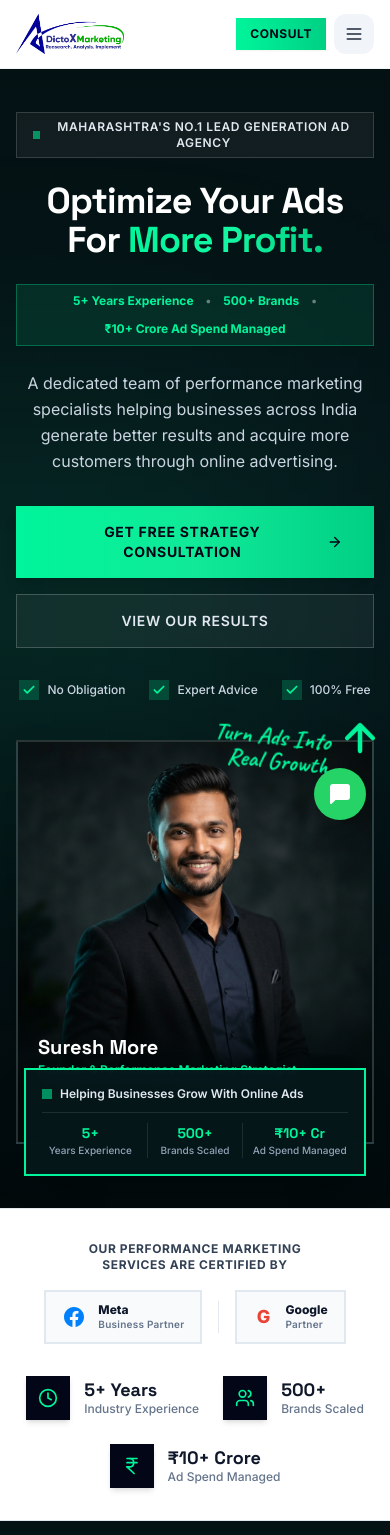
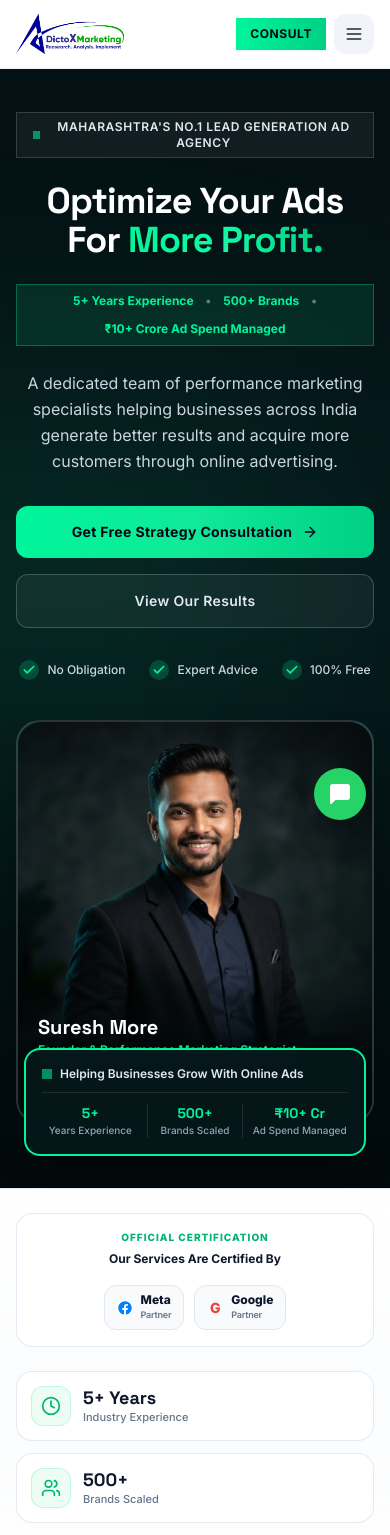
Before and after one commit to abhishekparekar/DictoX, a React (Vite) app: page / in a window 390 px wide. Shown: the top 1535 px of the page. Built offline with nearby package versions, Linux system fonts and the light colour scheme.

Commit message:
Remove tilted handwriting scribble annotations and fix TrustBar to balanced 3-column responsive layout

```diff
--- a/src/sections/HeroSection.jsx
+++ b/src/sections/HeroSection.jsx
@@ -47,7 +47,7 @@ export default function HeroSection({ onOpenConsultation }) {
             <div className="flex flex-col sm:flex-row items-center justify-center lg:justify-start gap-4 pt-2">
               <button
                 onClick={onOpenConsultation}
-                className="w-full sm:w-auto inline-flex items-center justify-center gap-2.5 px-8 py-4 rounded-none text-sm sm:text-base font-bold text-slate-950 bg-gradient-to-r from-[#00f59b] via-[#10e998] to-[#00d084] hover:from-[#15f8a3] hover:to-[#02df8f] transition-all duration-300 shadow-lg hover:shadow-xl hover:shadow-[#00f59b]/25 hover:-translate-y-1 cursor-pointer uppercase tracking-wider"
+                className="w-full sm:w-auto inline-flex items-center justify-center gap-2.5 px-8 py-4 rounded-xl text-sm sm:text-base font-bold text-slate-950 bg-gradient-to-r from-[#00f59b] via-[#10e998] to-[#00d084] hover:shadow-[0_8px_30px_rgba(0,245,155,0.4)] active:scale-[0.98] transition-all duration-300 hover:-translate-y-1 cursor-pointer tracking-wide"
               >
                 <span>Get Free Strategy Consultation</span>
                 <ArrowRight className="w-4 h-4 transition-transform group-hover:translate-x-1" />
@@ -55,7 +55,7 @@ export default function HeroSection({ onOpenConsultation }) {
 
               <a
                 href="#results"
-                className="w-full sm:w-auto inline-flex items-center justify-center gap-2 px-7 py-4 rounded-none text-sm sm:text-base font-semibold text-slate-200 bg-white/5 border border-white/20 hover:bg-white/10 hover:border-white/30 transition-all duration-300 hover:-translate-y-0.5 uppercase tracking-wider"
+                className="w-full sm:w-auto inline-flex items-center justify-center gap-2 px-7 py-4 rounded-xl text-sm sm:text-base font-semibold text-slate-200 bg-white/5 border border-white/20 hover:bg-white/10 hover:border-white/30 transition-all duration-300 hover:-translate-y-0.5 tracking-wide"
               >
                 <span>View Our Results</span>
               </a>
@@ -64,19 +64,19 @@ export default function HeroSection({ onOpenConsultation }) {
             {/* Trust Checks */}
             <div className="flex flex-wrap items-center justify-center lg:justify-start gap-6 pt-2 text-xs sm:text-sm text-slate-300">
               <div className="flex items-center gap-2">
-                <div className="w-5 h-5 rounded-none bg-[#00f59b]/20 flex items-center justify-center text-[#00f59b]">
+                <div className="w-5 h-5 rounded-full bg-[#00f59b]/20 flex items-center justify-center text-[#00f59b]">
                   <Check className="w-3.5 h-3.5 stroke-[3]" />
                 </div>
                 <span className="font-medium">No Obligation</span>
               </div>
               <div className="flex items-center gap-2">
-                <div className="w-5 h-5 rounded-none bg-[#00f59b]/20 flex items-center justify-center text-[#00f59b]">
+                <div className="w-5 h-5 rounded-full bg-[#00f59b]/20 flex items-center justify-center text-[#00f59b]">
                   <Check className="w-3.5 h-3.5 stroke-[3]" />
                 </div>
                 <span className="font-medium">Expert Advice</span>
               </div>
               <div className="flex items-center gap-2">
-                <div className="w-5 h-5 rounded-none bg-[#00f59b]/20 flex items-center justify-center text-[#00f59b]">
+                <div className="w-5 h-5 rounded-full bg-[#00f59b]/20 flex items-center justify-center text-[#00f59b]">
                   <Check className="w-3.5 h-3.5 stroke-[3]" />
                 </div>
                 <span className="font-medium">100% Free</span>
@@ -85,29 +85,17 @@ export default function HeroSection({ onOpenConsultation }) {
 
           </div>
 
-          {/* Right Column: Founder Suresh More with handwritten Growth Arrow and Badge */}
+          {/* Right Column: Founder Suresh More Showcase */}
           <div className="lg:col-span-5 relative flex flex-col items-center">
             {/* Visual Container */}
             <div className="relative w-full max-w-[380px] sm:max-w-[440px] md:max-w-[460px]">
 
-              {/* Handwritten Floating Arrow Note */}
-              <div className="absolute -top-4 -right-2 sm:-right-6 z-20 flex items-center gap-2 text-right">
-                <div className="flex flex-col items-end">
-                  <span className="font-handwriting text-2xl sm:text-3xl text-[#00f59b] font-bold leading-none rotate-6 drop-shadow-md">
-                    Turn Ads Into<br />Real Growth
-                  </span>
-                </div>
-                <svg className="w-11 h-11 text-[#00f59b] animate-bounce" viewBox="0 0 24 24" fill="none" stroke="currentColor" strokeWidth="2.5" strokeLinecap="round" strokeLinejoin="round">
-                  <path d="M12 19V5M5 12l7-7 7 7"/>
-                </svg>
-              </div>
-
-              {/* Main Photo Frame: Sharp Rectangle */}
-              <div className="relative rounded-none overflow-hidden border-2 border-white/15 shadow-2xl bg-gradient-to-b from-[#0a2327] to-[#041012]">
+              {/* Main Photo Frame */}
+              <div className="relative rounded-3xl overflow-hidden border-2 border-white/15 shadow-2xl bg-gradient-to-b from-[#0a2327] to-[#041012]">
                 <img
                   src="/images/founder.jpg"
                   alt="Suresh More - Founder & Performance Marketing Strategist"
-                  className="w-full h-[400px] sm:h-[460px] md:h-[480px] object-cover object-top hover:scale-102 transition-transform duration-500 rounded-none"
+                  className="w-full h-[400px] sm:h-[460px] md:h-[480px] object-cover object-top hover:scale-102 transition-transform duration-500 rounded-3xl"
                 />
 
                 {/* Gradient overlay at bottom of photo */}
@@ -124,8 +112,8 @@ export default function HeroSection({ onOpenConsultation }) {
                 </div>
               </div>
 
-              {/* Floating Bottom Card: Sharp Rectangle */}
-              <div className="absolute -bottom-8 inset-x-2 sm:-inset-x-2 bg-[#06181b]/95 border-2 border-[#00f59b] rounded-none p-4 shadow-2xl backdrop-blur-md z-20">
+              {/* Floating Bottom Card */}
+              <div className="absolute -bottom-8 inset-x-2 sm:-inset-x-2 bg-[#06181b]/95 border-2 border-[#00f59b] rounded-2xl p-4 shadow-2xl backdrop-blur-md z-20">
                 <div className="flex items-center justify-between pb-2.5 border-b border-white/10">
                   <span className="text-xs sm:text-sm text-slate-200 font-semibold flex items-center gap-2">
                     <span className="w-2.5 h-2.5 rounded-none bg-[#00f59b] animate-pulse" />
--- a/src/sections/TrustBar.jsx
+++ b/src/sections/TrustBar.jsx
@@ -1,92 +1,90 @@
 import React from 'react';
-import { Clock, Users, IndianRupee } from 'lucide-react';
+import { Clock, Users, IndianRupee, ShieldCheck } from 'lucide-react';
 
 export default function TrustBar() {
   return (
-    <section className="bg-white border-y border-slate-200 py-8 sm:py-10 relative z-20 shadow-xs">
+    <section className="bg-gradient-to-b from-white via-slate-50/60 to-white border-y border-slate-200/90 py-6 sm:py-8 relative z-20 shadow-xs">
       <div className="max-w-7xl mx-auto px-4 sm:px-6 lg:px-8 xl:px-12">
-        <div className="flex flex-col lg:flex-row items-center justify-between gap-8 lg:gap-10">
+        <div className="grid grid-cols-1 lg:grid-cols-12 gap-6 lg:gap-8 items-center">
 
-          {/* Left: Certifications */}
-          <div className="flex flex-col sm:flex-row items-center gap-4 sm:gap-8 text-center sm:text-left">
-            <span className="text-xs sm:text-sm font-bold uppercase tracking-wider text-slate-700 max-w-[220px] leading-snug">
-              Our Performance Marketing Services Are Certified By
-            </span>
+          {/* Left: Certifications Bar (5 columns on desktop) */}
+          <div className="lg:col-span-5 flex flex-col sm:flex-row items-center justify-between gap-4 p-4 sm:p-4.5 rounded-2xl bg-white border border-slate-200/90 shadow-xs">
+            <div className="text-center sm:text-left">
+              <span className="text-[10px] font-extrabold uppercase tracking-widest text-[#00b370] block">
+                Official Certification
+              </span>
+              <span className="text-xs sm:text-sm font-bold text-slate-900 leading-snug">
+                Our Services Are Certified By
+              </span>
+            </div>
 
-            <div className="flex items-center gap-4 sm:gap-6">
-              {/* Meta Partner: Sharp Rectangle */}
-              <div className="flex items-center gap-3 px-4 py-2.5 rounded-none bg-slate-50 border-2 border-slate-200 shadow-2xs hover:border-blue-500 transition-colors">
-                <svg className="w-6 h-6 text-[#0081FB]" viewBox="0 0 24 24" fill="currentColor">
+            <div className="flex items-center gap-2.5 shrink-0">
+              {/* Meta Business Partner */}
+              <div className="flex items-center gap-2 px-3 py-2 rounded-xl bg-slate-50 hover:bg-blue-50/50 border border-slate-200 hover:border-blue-400 transition-colors shadow-2xs">
+                <svg className="w-4 h-4 text-[#0081FB] shrink-0" viewBox="0 0 24 24" fill="currentColor">
                   <path d="M12 2C6.477 2 2 6.477 2 12c0 4.991 3.657 9.128 8.438 9.879V14.89h-2.54V12h2.54V9.797c0-2.506 1.492-3.89 3.777-3.89 1.094 0 2.238.195 2.238.195v2.46h-1.26c-1.243 0-1.63.771-1.63 1.562V12h2.773l-.443 2.89h-2.33v6.989C18.343 21.129 22 16.99 22 12c0-5.523-4.477-10-10-10z"/>
                 </svg>
                 <div className="text-left">
-                  <div className="text-xs sm:text-sm font-extrabold text-slate-900 leading-tight">Meta</div>
-                  <div className="text-[10px] text-slate-500 font-semibold tracking-wide">Business Partner</div>
+                  <div className="text-xs font-black text-slate-900 leading-none">Meta</div>
+                  <div className="text-[9px] text-slate-500 font-semibold tracking-tight mt-0.5">Partner</div>
                 </div>
               </div>
 
-              {/* Divider */}
-              <div className="h-8 w-px bg-slate-200" />
-
-              {/* Google Partner: Sharp Rectangle */}
-              <div className="flex items-center gap-3 px-4 py-2.5 rounded-none bg-slate-50 border-2 border-slate-200 shadow-2xs hover:border-red-500 transition-colors">
-                <div className="w-5 h-5 flex items-center justify-center font-black text-lg text-[#EA4335]">
+              {/* Google Partner */}
+              <div className="flex items-center gap-2 px-3 py-2 rounded-xl bg-slate-50 hover:bg-red-50/50 border border-slate-200 hover:border-red-400 transition-colors shadow-2xs">
+                <span className="w-4 h-4 flex items-center justify-center font-black text-sm text-[#EA4335] shrink-0">
                   G
-                </div>
+                </span>
                 <div className="text-left">
-                  <div className="text-xs sm:text-sm font-extrabold text-slate-900 leading-tight">Google</div>
-                  <div className="text-[10px] text-slate-500 font-semibold tracking-wide">Partner</div>
+                  <div className="text-xs font-black text-slate-900 leading-none">Google</div>
+                  <div className="text-[9px] text-slate-500 font-semibold tracking-tight mt-0.5">Partner</div>
                 </div>
               </div>
             </div>
           </div>
 
-          {/* Right: 3 Key Metrics Cards: Sharp Rectangles */}
-          <div className="flex flex-wrap items-center justify-center gap-6 sm:gap-10">
-            {/* Stat 1 */}
-            <div className="flex items-center gap-3.5">
-              <div className="w-11 h-11 rounded-none bg-slate-950 text-white flex items-center justify-center shadow-md">
-                <Clock className="w-5 h-5 text-[#00f59b]" />
+          {/* Right: 3 Key Metrics Cards in Guaranteed 3-Column Grid (7 columns on desktop) */}
+          <div className="lg:col-span-7 grid grid-cols-1 sm:grid-cols-3 gap-3 sm:gap-4">
+
+            {/* Stat 1: 5+ Years Experience */}
+            <div className="flex items-center gap-3 p-3.5 sm:p-4 rounded-2xl bg-white border border-slate-200/90 shadow-xs hover:border-[#00b370]/50 transition-all">
+              <div className="w-10 h-10 rounded-xl bg-emerald-50 text-[#00b370] flex items-center justify-center shrink-0 border border-emerald-200/60 shadow-2xs">
+                <Clock className="w-5 h-5" />
               </div>
-              <div className="text-left">
-                <div className="text-lg sm:text-xl font-extrabold text-slate-900 font-display leading-tight">
+              <div className="min-w-0">
+                <div className="text-lg sm:text-xl font-black text-slate-900 font-display leading-tight truncate">
                   5+ Years
                 </div>
-                <div className="text-xs text-slate-500 font-medium">Industry Experience</div>
+                <div className="text-[11px] text-slate-500 font-medium truncate">Industry Experience</div>
               </div>
             </div>
 
-            {/* Divider */}
-            <div className="hidden sm:block h-8 w-px bg-slate-200" />
-
-            {/* Stat 2 */}
-            <div className="flex items-center gap-3.5">
-              <div className="w-11 h-11 rounded-none bg-slate-950 text-white flex items-center justify-center shadow-md">
-                <Users className="w-5 h-5 text-[#00f59b]" />
+            {/* Stat 2: 500+ Brands Scaled */}
+            <div className="flex items-center gap-3 p-3.5 sm:p-4 rounded-2xl bg-white border border-slate-200/90 shadow-xs hover:border-[#00b370]/50 transition-all">
+              <div className="w-10 h-10 rounded-xl bg-emerald-50 text-[#00b370] flex items-center justify-center shrink-0 border border-emerald-200/60 shadow-2xs">
+                <Users className="w-5 h-5" />
               </div>
-              <div className="text-left">
-                <div className="text-lg sm:text-xl font-extrabold text-slate-900 font-display leading-tight">
+              <div className="min-w-0">
+                <div className="text-lg sm:text-xl font-black text-slate-900 font-display leading-tight truncate">
                   500+
                 </div>
-                <div className="text-xs text-slate-500 font-medium">Brands Scaled</div>
+                <div className="text-[11px] text-slate-500 font-medium truncate">Brands Scaled</div>
               </div>
             </div>
 
-            {/* Divider */}
-            <div className="hidden sm:block h-8 w-px bg-slate-200" />
-
-            {/* Stat 3 */}
-            <div className="flex items-center gap-3.5">
-              <div className="w-11 h-11 rounded-none bg-slate-950 text-white flex items-center justify-center shadow-md">
-                <IndianRupee className="w-5 h-5 text-[#00f59b]" />
+            {/* Stat 3: ₹10+ Crore Ad Spend */}
+            <div className="flex items-center gap-3 p-3.5 sm:p-4 rounded-2xl bg-white border border-slate-200/90 shadow-xs hover:border-[#00b370]/50 transition-all">
+              <div className="w-10 h-10 rounded-xl bg-emerald-50 text-[#00b370] flex items-center justify-center shrink-0 border border-emerald-200/60 shadow-2xs">
+                <IndianRupee className="w-5 h-5" />
               </div>
-              <div className="text-left">
-                <div className="text-lg sm:text-xl font-extrabold text-slate-900 font-display leading-tight">
+              <div className="min-w-0">
+                <div className="text-lg sm:text-xl font-black text-slate-900 font-display leading-tight truncate">
                   ₹10+ Crore
                 </div>
-                <div className="text-xs text-slate-500 font-medium">Ad Spend Managed</div>
+                <div className="text-[11px] text-slate-500 font-medium truncate">Ad Spend Managed</div>
               </div>
             </div>
+
           </div>
 
         </div>
```
Also changed, not shown: src/sections/ProblemSection.jsx (+2 -9 lines), src/sections/WhyDictoxSection.jsx (+0 -7 lines).
